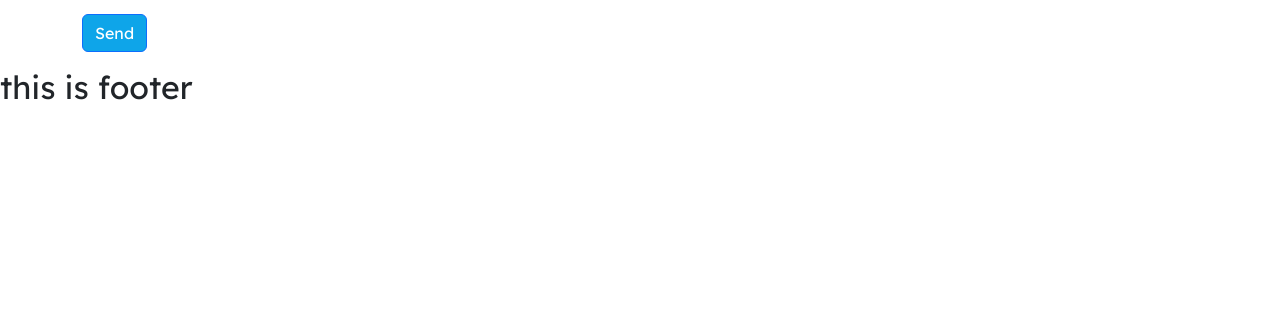
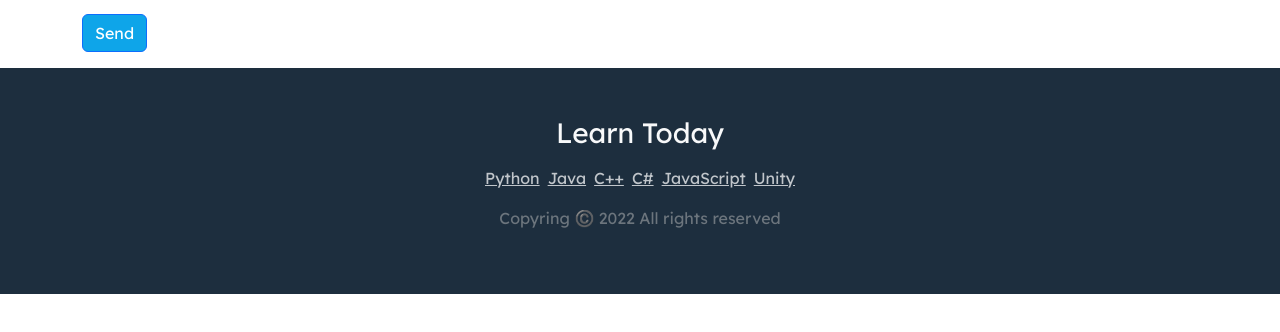
Before and after one commit to mahbubrahman1/learn-today, a React (Create React App) app: page /contact in a window 1280 px wide. Shown: the part 410-742 px from the top of the page. Built offline with nearby package versions, Linux system fonts and the light colour scheme.

Commit message:
added footer section

```diff
--- a/src/App.js
+++ b/src/App.js
@@ -1,16 +1,16 @@
 import 'bootstrap/dist/css/bootstrap.min.css';
 import { BrowserRouter as Router, Route, Routes } from 'react-router-dom';
 import Home from './pages/Home';
-import './styles/custom.scss'
 import Courses from './pages/Courses';
 import NavigationBar from './components/NavigationBar';
 import About from './pages/About';
 import Contact from './pages/Contact';
 import Footer from './components/Footer';
+import './styles/custom.scss'
 
 function App() {
   return (
-    <div>
+    <div style={{ overflowX: 'hidden' }}>
       <Router>
         <NavigationBar />
         <Routes>
--- a/src/components/Footer.js
+++ b/src/components/Footer.js
@@ -1,9 +1,26 @@
 import React from 'react'
+import { Col, Row } from 'react-bootstrap'
 
 const Footer = () => {
     return (
         <div>
-            <h2>this is footer</h2>
+            <Row className='custom-color-bg'>
+                <Col className='text-center m-5'>
+                    <h3 className='text-light'>Learn Today</h3>
+                    <p className='mt-3'>
+                        <a href="/#" className='text-light opacity-75'>Python</a>
+                        <a href="/#" className='ms-2 text-light opacity-75'>Java</a>
+                        <a href="/#" className='ms-2 text-light opacity-75'>C++</a>
+                        <a href="/#" className='ms-2 text-light opacity-75'>C#</a>
+                        <a href="/#" className='ms-2 text-light opacity-75'>JavaScript</a>
+                        <a href="/#" className='ms-2 text-light opacity-75'>Unity</a>
+                    </p>
+                    <p className='text-muted'>
+                        Copyring ©️ 2022 All rights reserved
+                    </p>
+                </Col>
+            </Row>
+
         </div>
     )
 }
--- a/src/index.css
+++ /dev/null
@@ -1,13 +0,0 @@
-body {
-  margin: 0;
-  font-family: -apple-system, BlinkMacSystemFont, 'Segoe UI', 'Roboto', 'Oxygen',
-    'Ubuntu', 'Cantarell', 'Fira Sans', 'Droid Sans', 'Helvetica Neue',
-    sans-serif;
-  -webkit-font-smoothing: antialiased;
-  -moz-osx-font-smoothing: grayscale;
-}
-
-code {
-  font-family: source-code-pro, Menlo, Monaco, Consolas, 'Courier New',
-    monospace;
-}
--- a/src/index.js
+++ b/src/index.js
@@ -1,6 +1,5 @@
 import React from 'react';
 import ReactDOM from 'react-dom/client';
-import './index.css';
 import App from './App';
 
 const root = ReactDOM.createRoot(document.getElementById('root'));
```
